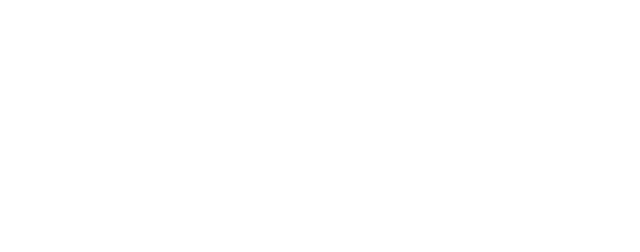
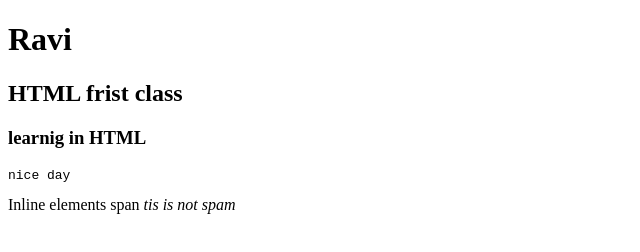
Before and after one commit to Ravi0442/Frontend, a plain HTML site: page index.html in a window 1280 px wide. Shown: the whole page, without its empty margins (0-640 px from the left). Drawn offline with Linux system fonts and the light colour scheme.

Commit message:
frist class

```diff
--- a/index.html
+++ b/index.html
@@ -6,6 +6,17 @@
     <title>Document</title>
 </head>
 <body>
+    <!-- Comments -->
 
+    <!-- Block level Elements -->
+     <h1>Ravi</h1>
+     <h2>HTML frist class</h2>
+     <h3>learnig in HTML</h3>
+     <pre>nice day</pre>
+
+    <!-- Inline Elements -->
+     <span>Inline elements</span>
+     <span>span</span>
+     <i>tis is not spam</i>
 </body>
 </html>
```
